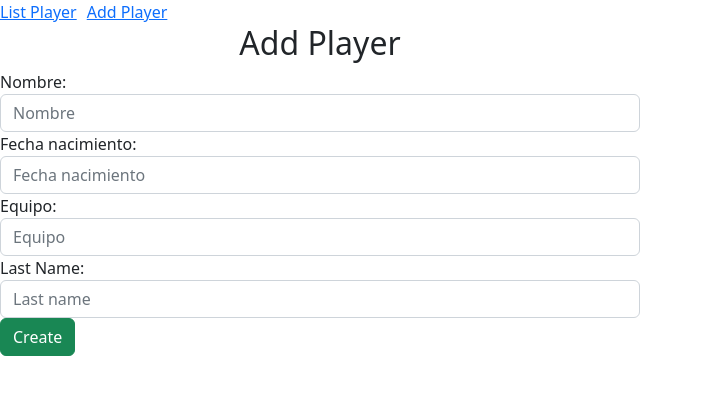
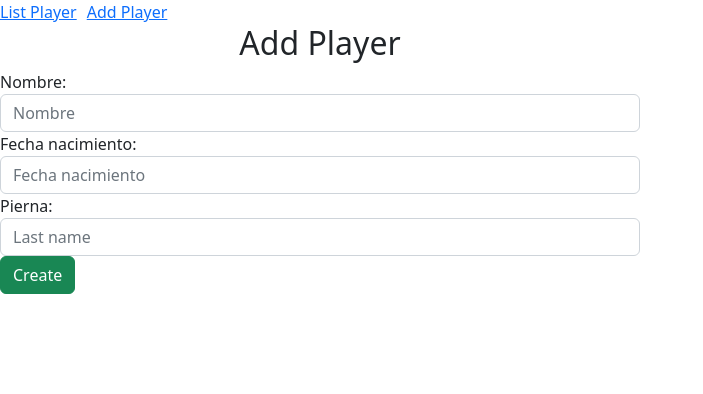
Before and after one commit to albertcapgemini/KingsLeague-Frontend, an Angular app: page /player/add in a window 1280 px wide. Shown: the top 394 px of the page, without its empty margins (0-703 px from the left). Built offline with nearby package versions, Linux system fonts and the light colour scheme.

Commit message:
Modificacion formulario usuario

```diff
--- a/src/app/component/player-add/player-add/player-add.component.html
+++ b/src/app/component/player-add/player-add/player-add.component.html
@@ -12,13 +12,9 @@
       <label for="firstName">Fecha nacimiento:</label>
       <input [(ngModel)]="player.bornYear" placeholder="Fecha nacimiento" name="fechaNacimiento" class="form-control" id="fechaNacimiento">
     </div>
-    <div class="form-group">
-        <label for="equipo">Equipo:</label>
-        <input [(ngModel)]="player.team" placeholder="Equipo" name="equipo" class="form-control" id="equipo">
-      </div>
 
     <div class="form-group">
-      <label for="lastName">Last Name:</label>
+      <label for="lastName">Pierna:</label>
       <input [(ngModel)]="player.foot" placeholder="Last name" name="lastName" class="form-control" id="lastName">
     </div>
 
--- a/src/app/component/player-add/player-add/player-add.component.ts
+++ b/src/app/component/player-add/player-add/player-add.component.ts
@@ -19,7 +19,6 @@ export class PlayerAddComponent {
         .subscribe(data => {
           alert("Usuario generado de forma correcta.");
         });
-
     };
 
 }
--- a/src/app/component/player-list/player-list/player-list.component.html
+++ b/src/app/component/player-list/player-list/player-list.component.html
@@ -1 +1,27 @@
-<p>player-list works!</p>
+<!--<p>player-list works!</p>
+<div class="col-md-6">
+    <h2> Listado Jugadores</h2>
+
+    <table class="table table-striped">
+      <thead>
+      <tr>
+        <th class="hidden">Id</th>
+        <th>Nombre</th>
+        <th>Año de nacimiento</th>
+        <th>Pie</th>
+        <th>Equipo</th>
+      </tr>
+      </thead>
+      <tbody>
+      <tr *ngFor="let user of users">
+        <td class="hidden">{{user.id}}</td>
+        <td>{{user.firstName}}</td>
+        <td>{{user.lastName}}</td>
+        <td>{{user.email}}</td>
+        <td><button class="btn btn-danger" (click)="deleteUser(user)"> Delete User</button></td>
+      </tr>
+      </tbody>
+    </table>
+    </div>
+
+-->
--- a/src/app/model/player/player.ts
+++ b/src/app/model/player/player.ts
@@ -3,13 +3,11 @@ export class Player {
     name:string;
     bornYear:string;
     foot:string;
-    team:string;
 
     constructor(){
         this.id = "";
         this.name = "";
         this.bornYear = "";
         this.foot = "";
-        this.team = "";
     }
 }
```
